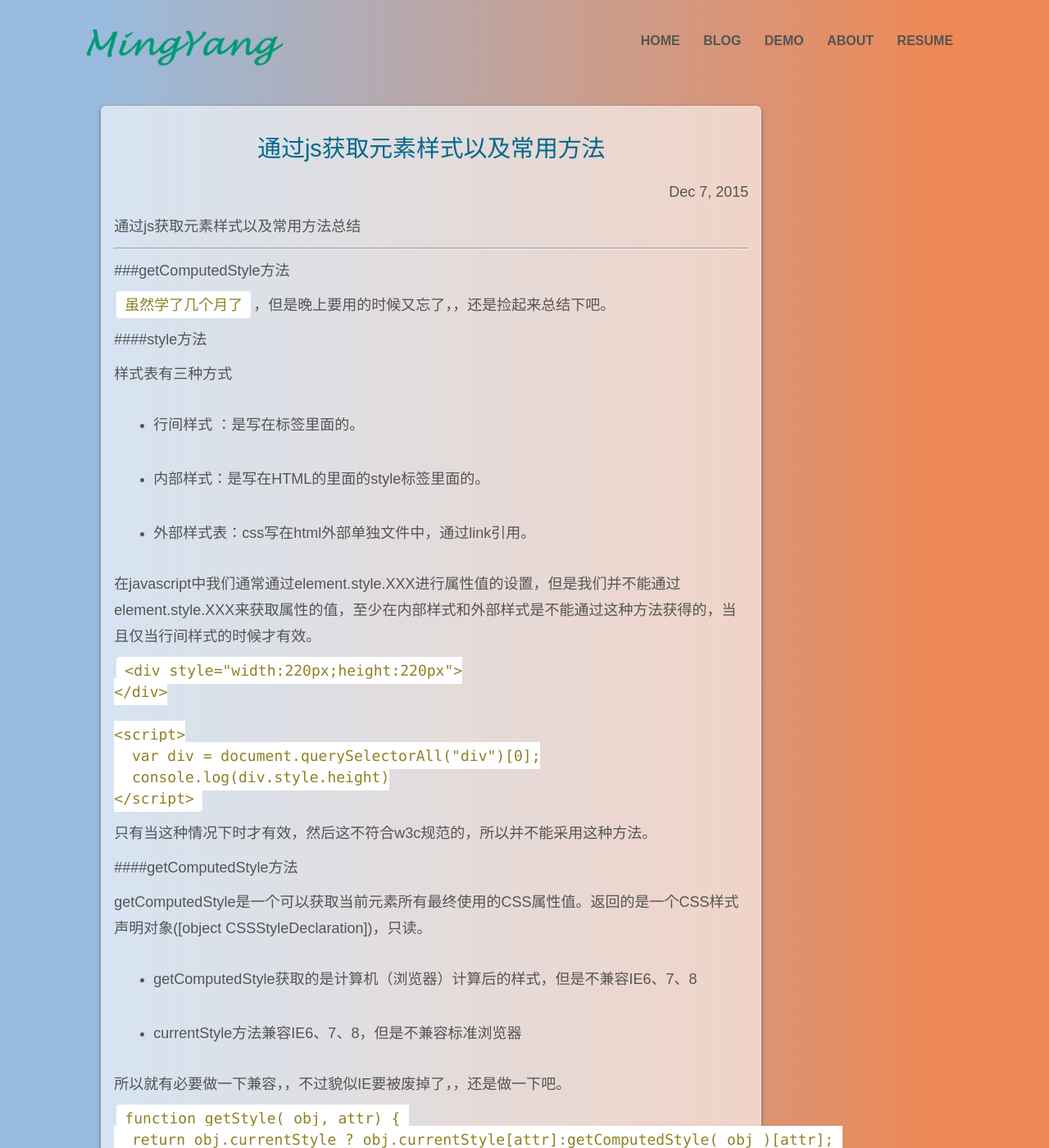
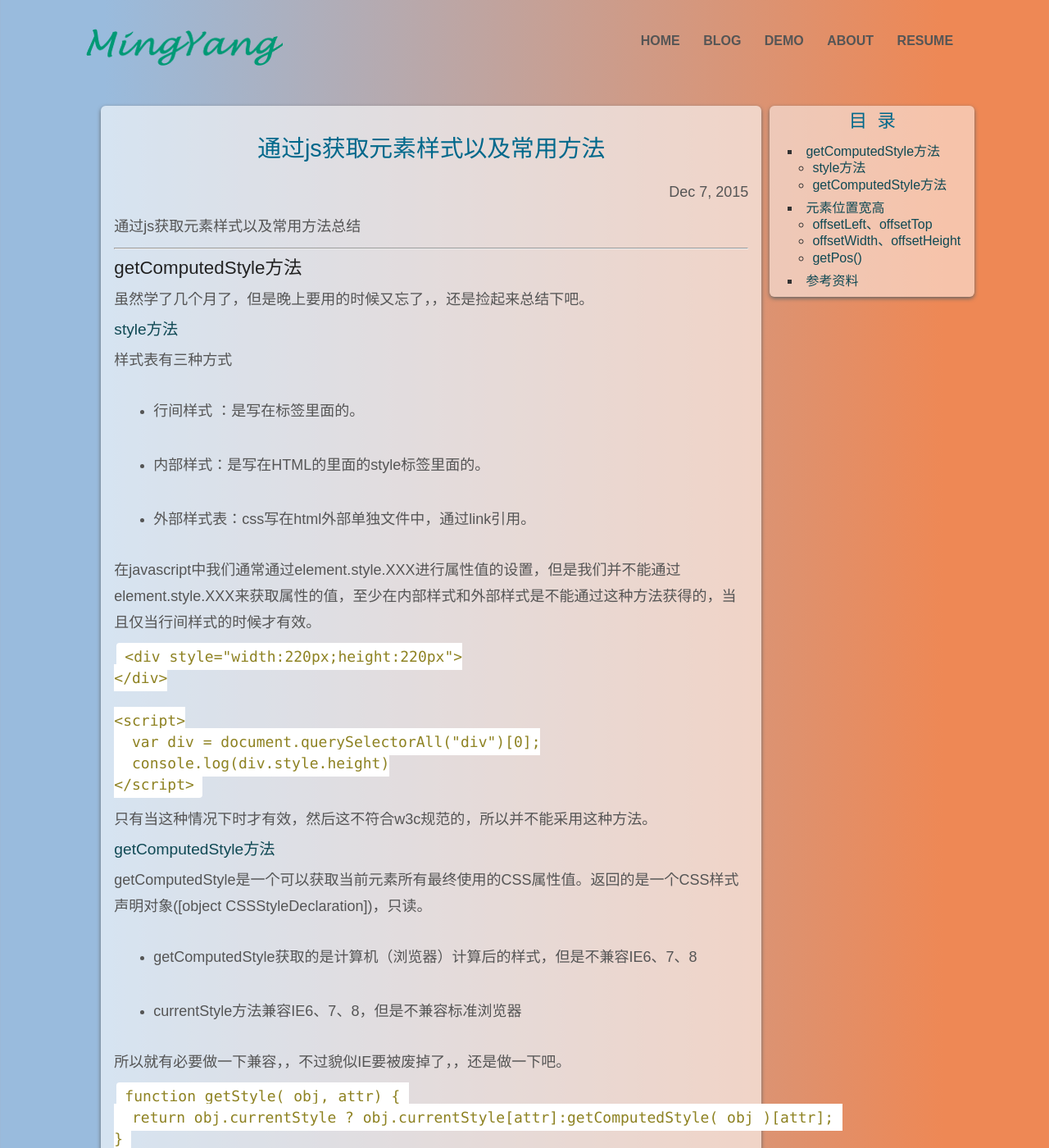
Before and after one commit to radenrecha/radenrecha.github.io, a Jekyll site: the page built from _posts/2015-12-08-javascript-getStyle.md, in a window 1280 px wide and 1400 px high. Shown: the whole window at 82% size. Built offline with Jekyll 4.4.1, drawn with Linux system fonts in a browser that asks for light colours; comment, search, counter and statistics services are not loaded; a style sheet for code colours, icons or effects is not loaded; some of the changed text lies outside the part shown.

Commit message:
fix title

```diff
--- a/_posts/2015-12-08-javascript-getStyle.md
+++ b/_posts/2015-12-08-javascript-getStyle.md
@@ -12,11 +12,11 @@ categories: JavaScript
 * content
 {:toc}
 
-###getComputedStyle方法
+### getComputedStyle方法
 
-`虽然学了几个月了`，但是晚上要用的时候又忘了，，还是捡起来总结下吧。
+虽然学了几个月了，但是晚上要用的时候又忘了，，还是捡起来总结下吧。
 
-####style方法
+#### style方法
 
 样式表有三种方式
 
@@ -42,7 +42,7 @@ categories: JavaScript
 只有当这种情况下时才有效，然后这不符合w3c规范的，所以并不能采用这种方法。
 
 
-####getComputedStyle方法
+#### getComputedStyle方法
 
 getComputedStyle是一个可以获取当前元素所有最终使用的CSS属性值。返回的是一个CSS样式声明对象([object CSSStyleDeclaration])，只读。
 
@@ -68,9 +68,9 @@ getComputedStyle是一个可以获取当前元素所有最终使用的CSS属性
 * 在火狐4.0之前，有个bug，如果getComputedStyle后面不跟参数，会出现问题，所以有些人写成getComputedStyle(obj, false)，那个false就是为了解决这个bug。这里的bug也可以写成0，或者其他任何参数都可以。不过目前火狐的浏览器都比较高，因此这个问题已经不是很常见了。
 
 
-###元素位置宽高
+### 元素位置宽高
 
-####offsetLeft、offsetTop
+#### offsetLeft、offsetTop
 
 元素.offsetLeft\offsetTop：只读 属性 当前元素到定位父级的距离（偏移值）
 
@@ -101,7 +101,7 @@ IE7及以下：
 
 * 其他：到定位父级的距离
 
-####offsetWidth、offsetHeight
+#### offsetWidth、offsetHeight
 
 * 元素.style.width：样式宽：就是给元素的style中设置的width的值，带单位
 
@@ -110,7 +110,7 @@ IE7及以下：
 * offsetWidth：占位宽：样式宽 + padding + border = 可视区宽 + border
 
 
-####getPos()
+#### getPos()
 
 body的offsetTop是0；body的offsetParent是null。
 
@@ -127,7 +127,7 @@ body的offsetTop是0；body的offsetParent是null。
 	}
 
 
-###参考资料
+### 参考资料
 
 
 [1、妙味课堂——JavaScrip中级课程笔记 ](http://fantaghiro.github.io/study/2014/09/16/JS-Intermediary-Lessons-From-MiaoV.html#offsetleftoffsettop)
```
